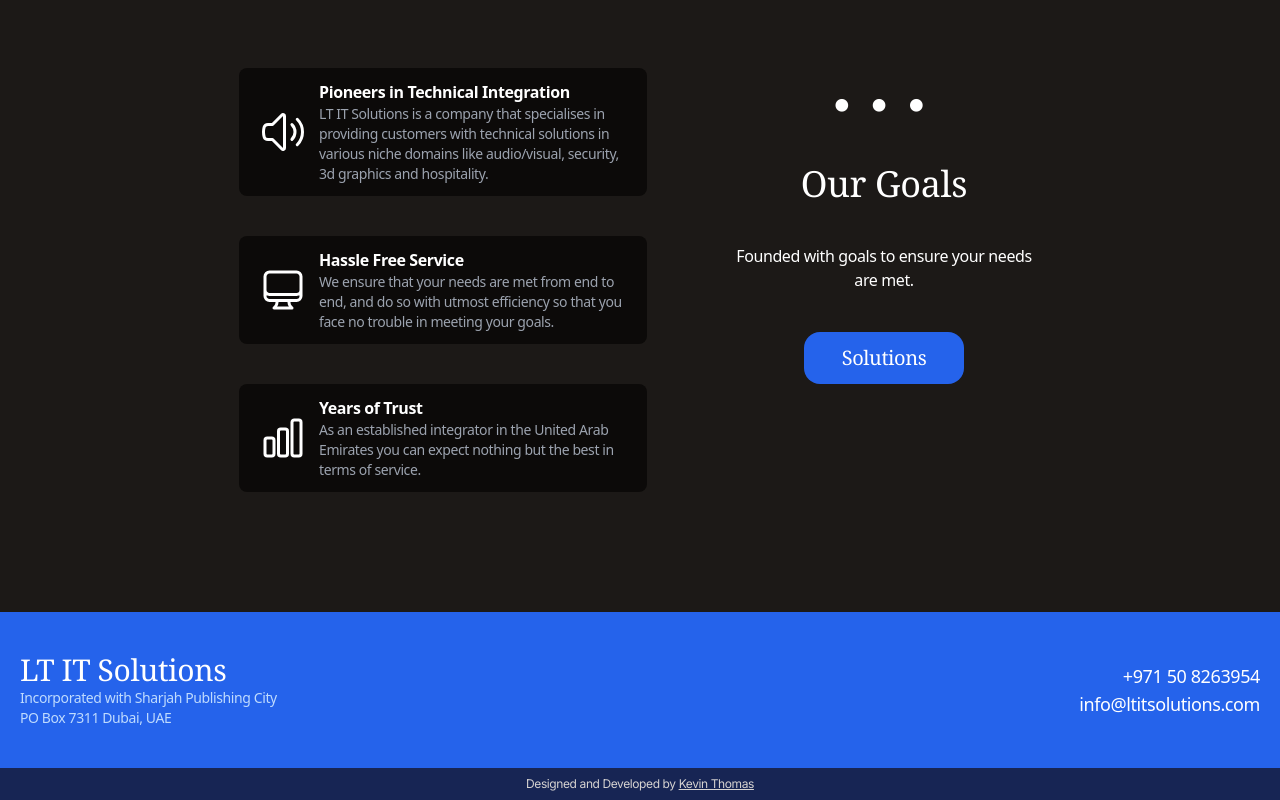
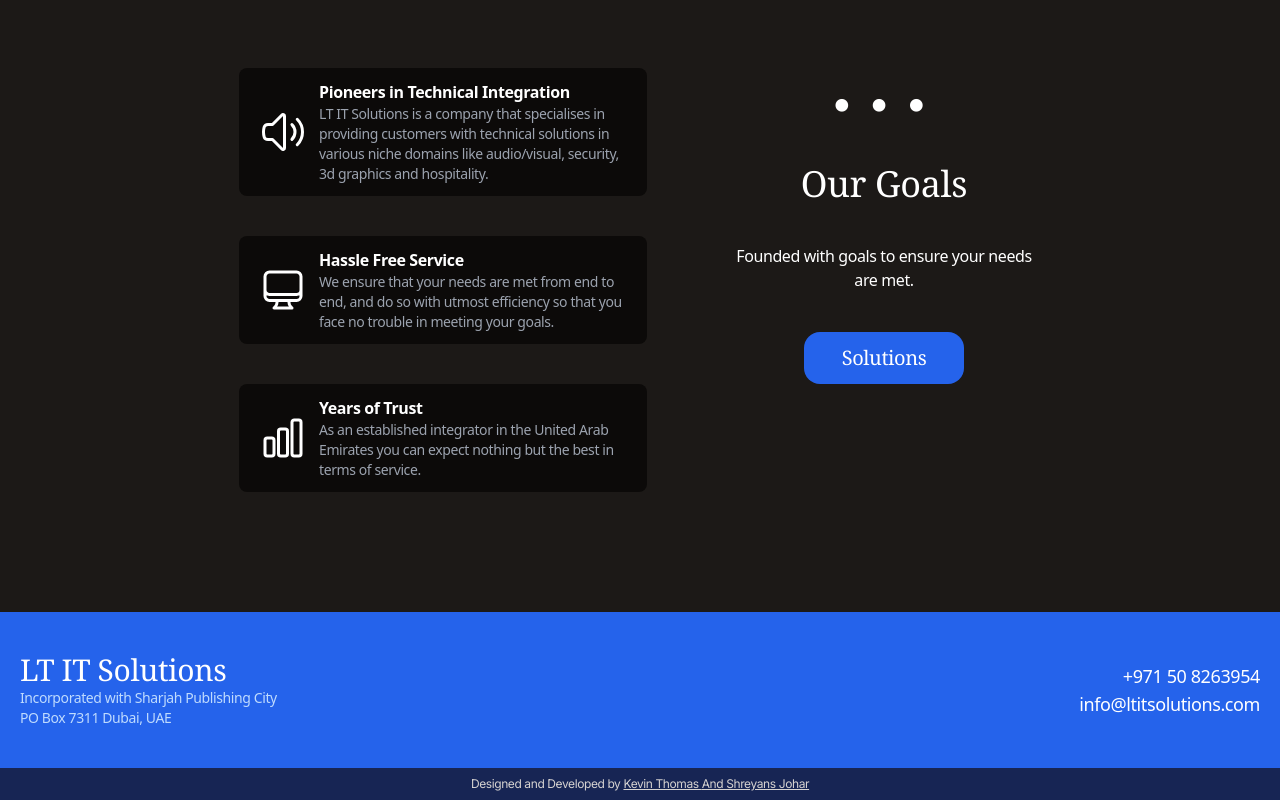
Before and after one commit to scenario7/ltitsolutions-website, a Next.js app: page / in a window 1280 px wide. Shown: the part 776-1576 px from the top of the page. Built offline with nearby package versions, Linux system fonts and the light colour scheme.

Commit message:
name addition

```diff
--- a/src/components/customfooter.jsx
+++ b/src/components/customfooter.jsx
@@ -19,7 +19,7 @@
         </div>
     </div>
     <div className="bg-blue-950 text-stone-300 py-2 text-xs text-center">
-        Designed and Developed by <span className=''> <a href='https://kevinthomas.in' target='_blank' className='underline hover:text-white'>Kevin Thomas</a></span>
+        Designed and Developed by <span className=''> <a href='https://kevinthomas.in' target='_blank' className='underline hover:text-white'>Kevin Thomas </a></span> <span className="className"><a href="www.linkedin.com/in/shreyansjohar" target='_blank' className='underline hover:text-beige'>And Shreyans Johar </a></span>
     </div>
     </div>
   )
```
